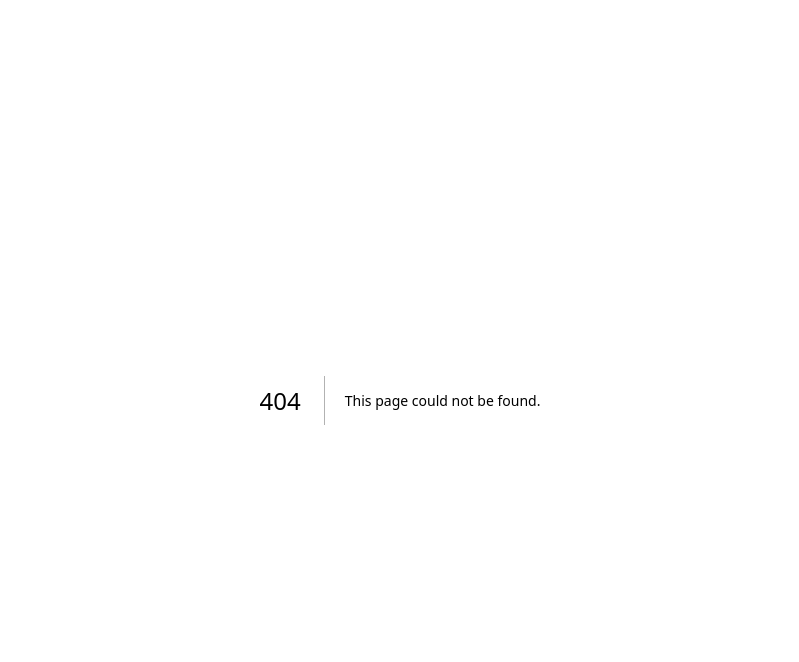
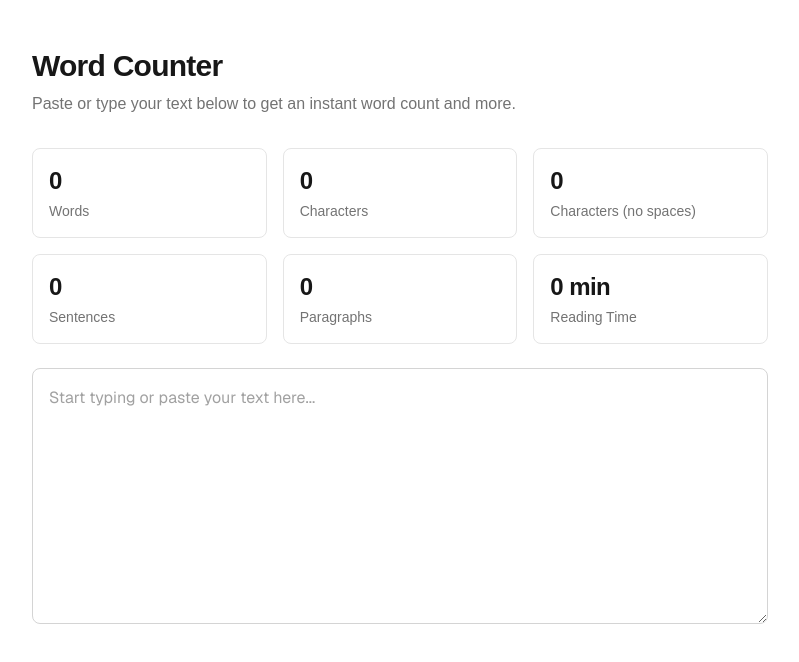
Before and after one commit to woohacompany/quickfigure, a Next.js app: page /tools/word-counter in a window 1280 px wide. Before the commit this address had no page. Shown: the top 662 px of the page, without its empty margins (240-1039 px from the left). Built offline with nearby package versions, Linux system fonts and the light colour scheme.

Commit message:
add word counter tool

```diff
--- /dev/null
+++ b/src/app/tools/word-counter/layout.tsx
@@ -0,0 +1,29 @@
+import type { Metadata } from "next";
+
+export const metadata: Metadata = {
+  title: "Word Counter - Count Words, Characters & Sentences | QuickFigure",
+  description:
+    "Free online word counter tool. Instantly count words, characters, sentences, paragraphs, and estimate reading time for any text.",
+  keywords: [
+    "word counter",
+    "character counter",
+    "sentence counter",
+    "reading time",
+    "text analysis",
+    "online word count",
+  ],
+  openGraph: {
+    title: "Word Counter - QuickFigure",
+    description:
+      "Free online word counter. Instantly count words, characters, sentences, paragraphs, and reading time.",
+    type: "website",
+  },
+};
+
+export default function WordCounterLayout({
+  children,
+}: {
+  children: React.ReactNode;
+}) {
+  return children;
+}
--- /dev/null
+++ b/src/app/tools/word-counter/page.tsx
@@ -0,0 +1,75 @@
+"use client";
+
+import { useState, useMemo } from "react";
+import type { Metadata } from "next";
+
+export default function WordCounterPage() {
+  const [text, setText] = useState("");
+
+  const stats = useMemo(() => {
+    const trimmed = text.trim();
+
+    const words = trimmed === "" ? 0 : trimmed.split(/\s+/).length;
+    const characters = text.length;
+    const charactersNoSpaces = text.replace(/\s/g, "").length;
+    const sentences =
+      trimmed === "" ? 0 : trimmed.split(/[.!?]+/).filter((s) => s.trim().length > 0).length;
+    const paragraphs =
+      trimmed === ""
+        ? 0
+        : trimmed.split(/\n\s*\n/).filter((p) => p.trim().length > 0).length;
+    const readingTimeMin = Math.ceil(words / 200);
+
+    return { words, characters, charactersNoSpaces, sentences, paragraphs, readingTimeMin };
+  }, [text]);
+
+  return (
+    <div className="min-h-screen bg-background text-foreground">
+      <div className="max-w-3xl mx-auto px-4 py-12">
+        <header className="mb-8">
+          <h1 className="text-3xl font-bold tracking-tight">Word Counter</h1>
+          <p className="mt-2 text-neutral-500 dark:text-neutral-400">
+            Paste or type your text below to get an instant word count and more.
+          </p>
+        </header>
+
+        <div className="grid grid-cols-2 sm:grid-cols-3 gap-4 mb-6">
+          <StatCard label="Words" value={stats.words} />
+          <StatCard label="Characters" value={stats.characters} />
+          <StatCard label="Characters (no spaces)" value={stats.charactersNoSpaces} />
+          <StatCard label="Sentences" value={stats.sentences} />
+          <StatCard label="Paragraphs" value={stats.paragraphs} />
+          <StatCard
+            label="Reading Time"
+            value={`${stats.readingTimeMin} min`}
+          />
+        </div>
+
+        <textarea
+          value={text}
+          onChange={(e) => setText(e.target.value)}
+          placeholder="Start typing or paste your text here..."
+          className="w-full h-64 p-4 rounded-lg border border-neutral-300 dark:border-neutral-700 bg-white dark:bg-neutral-900 text-foreground placeholder:text-neutral-400 dark:placeholder:text-neutral-500 focus:outline-none focus:ring-2 focus:ring-blue-500 resize-y font-sans text-base leading-relaxed"
+        />
+
+        {text.length > 0 && (
+          <button
+            onClick={() => setText("")}
+            className="mt-3 text-sm text-neutral-500 hover:text-neutral-700 dark:hover:text-neutral-300 transition-colors cursor-pointer"
+          >
+            Clear text
+          </button>
+        )}
+      </div>
+    </div>
+  );
+}
+
+function StatCard({ label, value }: { label: string; value: string | number }) {
+  return (
+    <div className="rounded-lg border border-neutral-200 dark:border-neutral-700 bg-white dark:bg-neutral-900 p-4">
+      <p className="text-2xl font-semibold tracking-tight">{value}</p>
+      <p className="text-sm text-neutral-500 dark:text-neutral-400 mt-1">{label}</p>
+    </div>
+  );
+}
```
